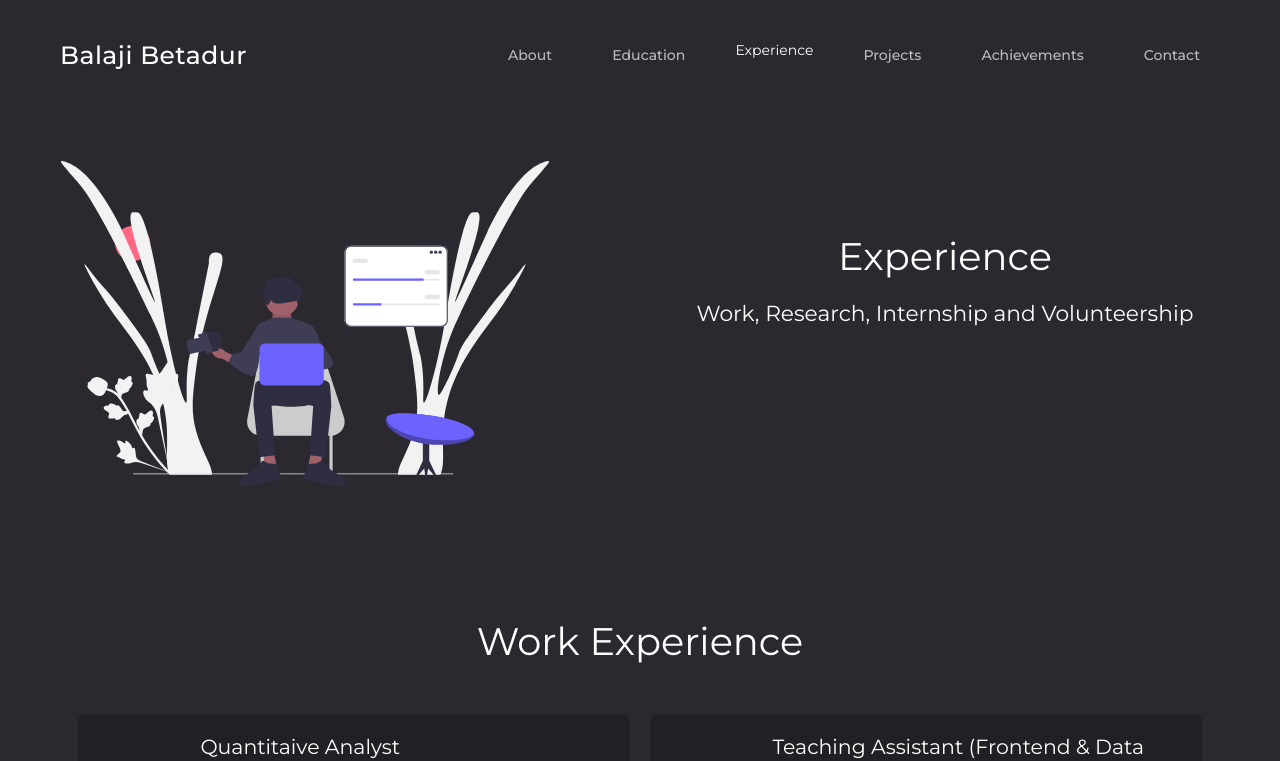
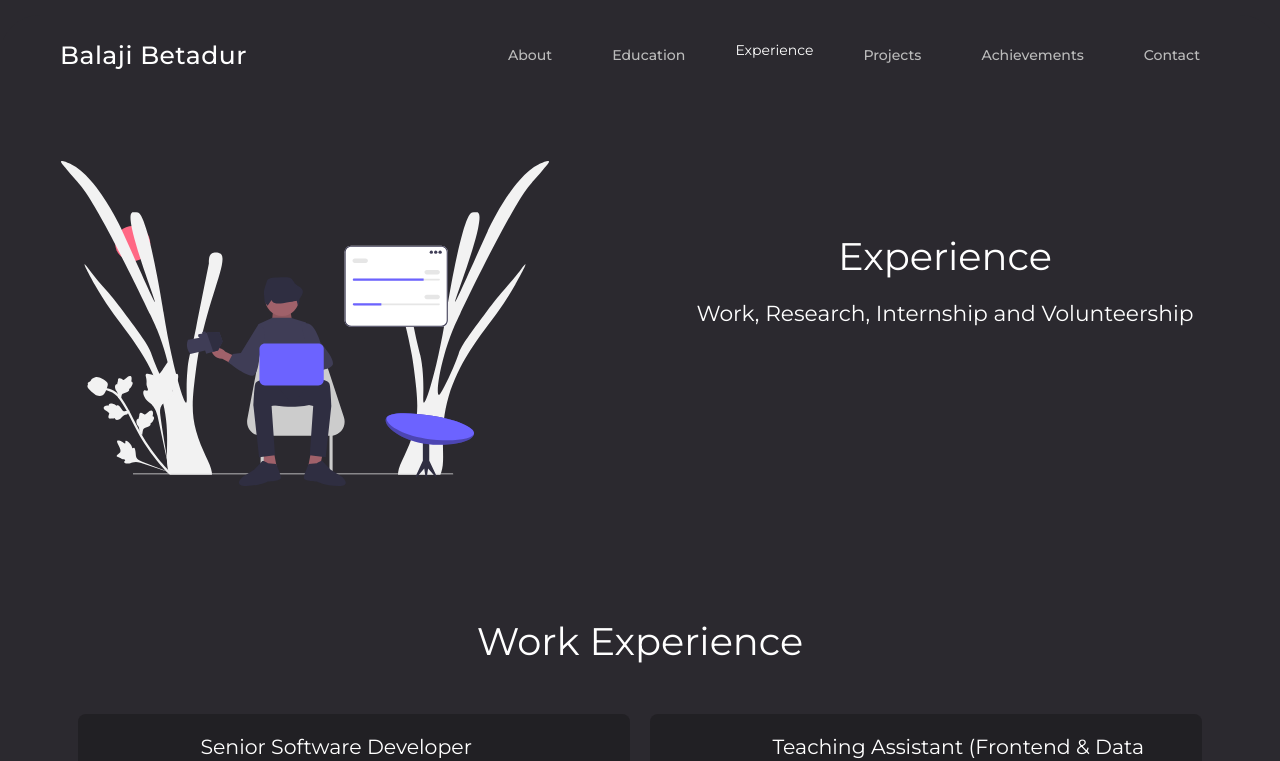
Before and after one commit to balajibetadur/balajibetadur.github.io, a React (Create React App) app: page /#/experience in a window 1280 px wide. Shown: the top 761 px of the page. Built offline with nearby package versions, Linux system fonts and the light colour scheme.

Commit message:
content update

```diff
--- a/src/Data/Experience.js
+++ b/src/Data/Experience.js
@@ -7,7 +7,7 @@ const UserExperience = {
 	workExperience: [
 		{
 			title:
-				"Quantitaive Analyst",
+				"Senior Software Developer",
 			from: "May 2021",
 			to: "Present",
 			description:
```
